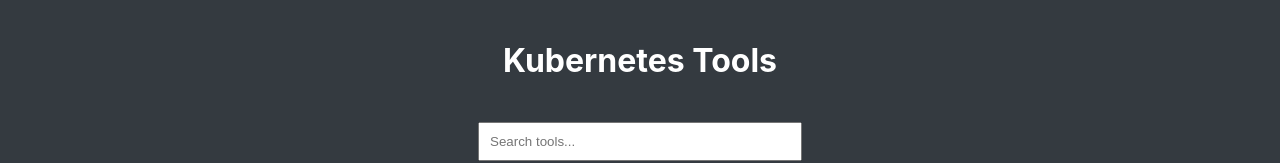
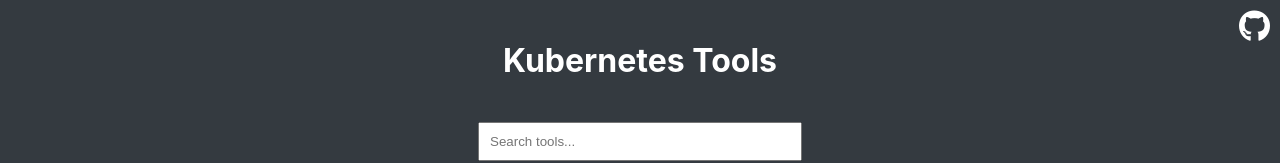
Before and after one commit to eryalito/kubernetes-tools-react, a React (Create React App) app: page / in a window 1280 px wide. Shown: the top 163 px of the page. Built offline with nearby package versions, Linux system fonts and the light colour scheme.

Commit message:
feat: add github button

```diff
--- a/src/App.scss
+++ b/src/App.scss
@@ -83,3 +83,11 @@
   font-size: 1em;
   color: $card-content-color;
 }
+
+.github-link {
+  position: absolute;
+  top: 10px;
+  right: 10px;
+  text-decoration: none;
+  color: inherit;
+}
--- a/src/components/Header.tsx
+++ b/src/components/Header.tsx
@@ -9,7 +9,9 @@
   return (
     <header>
       <div>
-        <h1>Kubernetes Tools</h1>
+        <h1>
+          Kubernetes Tools
+        </h1>
         <input
           type="text"
           placeholder="Search tools..."
@@ -17,6 +19,9 @@
           onChange={e => setSearchQuery(e.target.value)}
         />
       </div>
+      <a href="https://github.com/eryalito/kubernetes-tools-react" target="_blank" rel="noopener noreferrer" className="github-link">
+        <span className="fab fa-github fa-2x"></span>
+      </a>
     </header>
   );
 }
```
